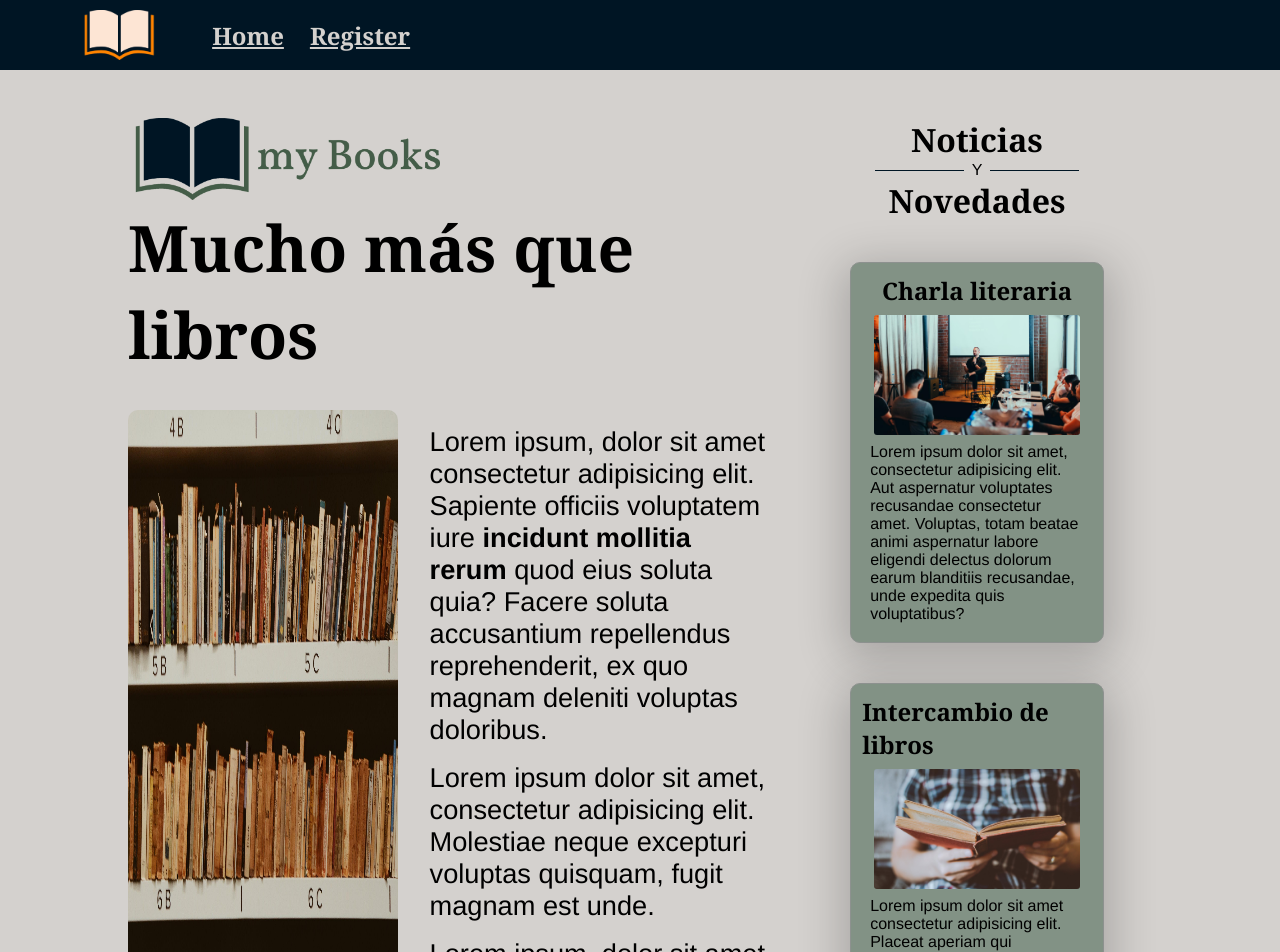
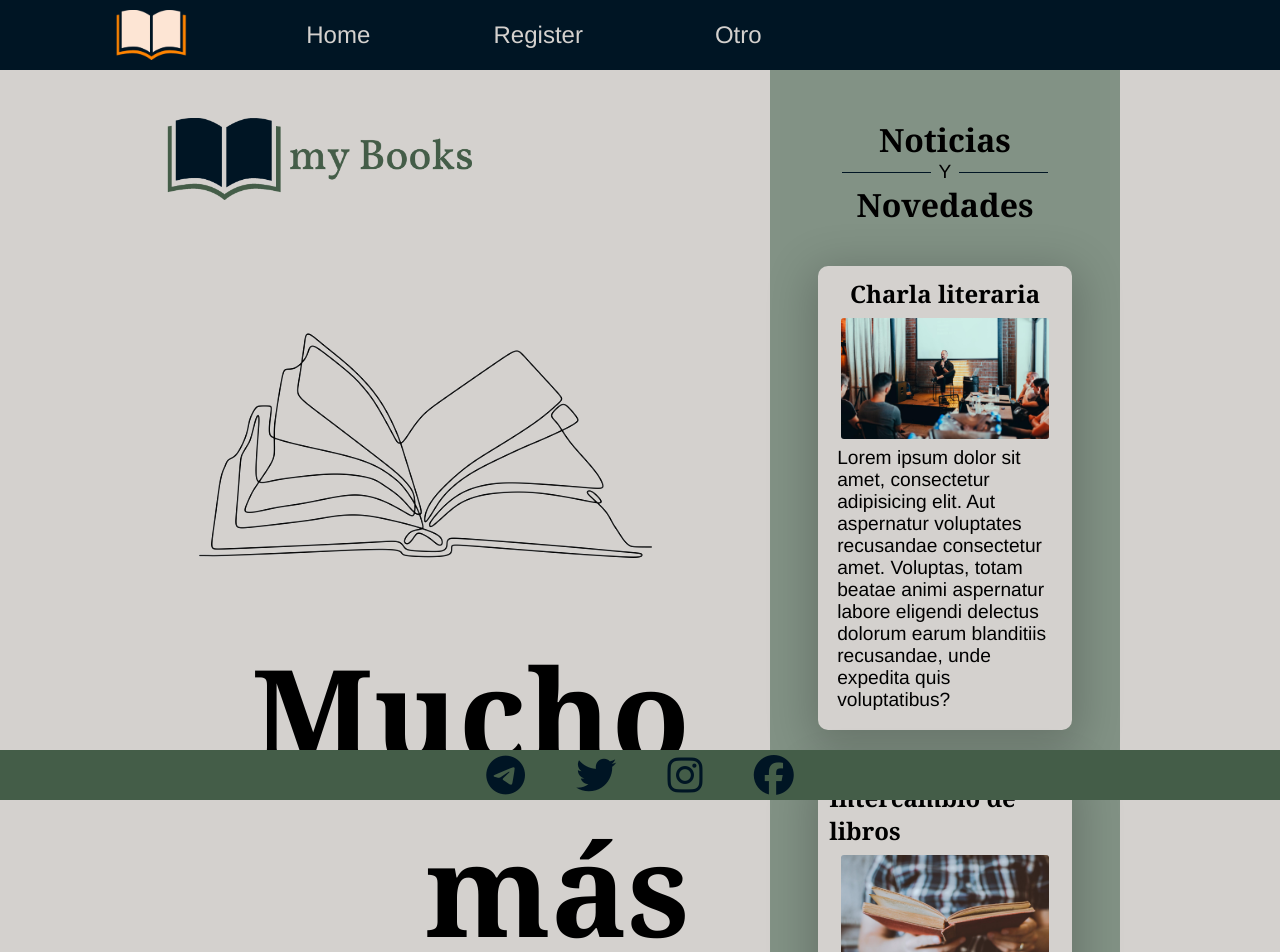
Before and after one commit to ZuriGE/myBooks, an Angular app: page / in a window 1280 px wide. Shown: the top 952 px of the page. Built offline with nearby package versions, Linux system fonts and the light colour scheme.

Commit message:
mejoras responsive

```diff
--- a/src/app/app.component.html
+++ b/src/app/app.component.html
@@ -1,3 +1,3 @@
 <app-header></app-header>
-
+<app-footer></app-footer>
 <router-outlet></router-outlet>
--- a/src/app/component/form-register/form-register.component.css
+++ b/src/app/component/form-register/form-register.component.css
@@ -1,14 +1,6 @@
-main {
-    display: flex;
-    flex-direction: column;
-    align-items: center;
-    justify-content: flex-start;
-    height: 100vh;
-    padding-top: 3vh
-}
-
 .form--container {
-    width: 30%;
+    /* width: minmax(360px, auto); */
+    width: 100%;
     min-width: 360px;
     display: flex;
     flex-direction: column;
@@ -93,5 +85,3 @@ hr {
 h3 {
     padding-top: 0.8rem;
 }
-
-@media(min-width:576px) {}
--- a/src/app/component/form-register/form-register.component.html
+++ b/src/app/component/form-register/form-register.component.html
@@ -1,4 +1,3 @@
-<main>
 <div class="form--container">
   <h2>Datos de registro</h2>
   <hr />
@@ -19,4 +18,3 @@
   </form>
   <button>Registrarse</button>
 </div>
-</main>
--- a/src/app/component/header/header.component.css
+++ b/src/app/component/header/header.component.css
@@ -1,56 +1,63 @@
 .header {
     background-color: var(--dark1);
+
     color: var(--dark1);
     height: 70px;
     display: flex;
     align-items: center;
-    padding: 0 5rem;
+
+    width: 100%;
 }
 
-.header__logo {
-    height: 50px;
-    align-self: center;
+.pcOnly {
+    display: none;
 }
 
 nav {
     width: 100%;
     height: 100%;
-    display: grid;
-    grid-template-columns: [x0] 1fr [x1] 1fr [x2] 1fr [x3] 1fr [x4] 6fr[x5];
+    display: flex;
+    justify-content: space-between;
+    padding-left: 3vw;
+    padding-right: 3vw;
+    align-items: center;
 
 }
 
-.nav__link {
-    height: 100%;
-    font-size: 1.5rem;
-    font-family: Cambria, Cochin, Georgia, Times, 'Times New Roman', serif;
-    font-weight: 600;
-    display: flex;
-    align-items: center;
-    justify-content: center;
+button {
+    border: none;
+    background-color: transparent;
     cursor: pointer;
-    color: var(--light1)
 }
 
-.nav img {
-    grid-column: x0/x1;
-    justify-self: flex-end;
+
+.header__logo {
+    height: 50px;
+    align-self: center;
+
 }
 
-.nav__link--home {
-    grid-column: x1/x2;
+.fa-solid {
+    color: var(--bright1);
+    font-size: 32px;
 }
 
-.nav__link--reg {
-    grid-column: x2/x3;
+ul.mobileOnly {
+
+    padding: 0 3rem;
+    position: absolute;
+    top: 70px;
+    left: 0;
+    background-color: var(--dark1);
 }
 
-.nav__link:hover {
-    color: var(--dark1);
-    background-color: var(--light1);
-    border-left: 8px solid var(--bright1);
-    border-right: 8px solid var(--dark2);
-    animation: navLinkHover 0.5s linear;
+.mobileOnly li {
+    padding: 1rem 0;
+    font-size: 1.2rem;
+}
+
+.mobileOnly li a {
+    color: var(--light1)
 }
 
 @keyframes navLinkHover {
@@ -75,3 +82,62 @@ nav {
     }
 
 }
+
+@media(min-width:769px) {
+    .mobileOnly {
+        display: none
+    }
+
+    .pcOnly {
+        display: flex;
+
+    }
+
+
+
+    nav {
+
+        justify-content: flex-start;
+        padding: 0 7rem;
+    }
+
+    ul {
+        display: flex;
+        padding: 0 3rem;
+        position: relative
+    }
+
+    li {
+
+        height: 70px;
+
+    }
+
+    a {
+        height: 70px;
+
+        width: clamp(100px, 200px, 250px);
+        padding: 0 0.5rem;
+    }
+
+    .nav__link {
+        height: 100%;
+        font-size: 1.5rem;
+
+
+        display: flex;
+        align-items: center;
+        justify-content: center;
+        cursor: pointer;
+        color: var(--light1)
+    }
+
+    a:hover {
+        color: var(--dark1);
+        background-color: var(--light1);
+        border-left: 8px solid var(--bright1);
+        border-right: 8px solid var(--dark2);
+        animation: navLinkHover 0.5s linear;
+    }
+
+}
--- a/src/app/component/header/header.component.html
+++ b/src/app/component/header/header.component.html
@@ -1,8 +1,28 @@
 <header class="header">
   <nav>
+    <button (click)="isVisible = !isVisible">
+      <i class="mobileOnly fa-solid fa-ellipsis"></i>
+    </button>
+
     <img class="header__logo" src="/assets/img/logo2.png" alt="" />
 
-    <a routerLink="/" class="nav__link nav__link--home">Home</a>
-    <a routerLink="/register" class="nav__link nav__link--reg">Register</a>
+    <ul class="mobileOnly" *ngIf="isVisible">
+      <li *ngFor="let menu of navMenu">
+        <a
+          class="nav__link nav__link--home"
+          (click)="isVisible = !isVisible"
+          [routerLink]="menu.link"
+          >{{ menu.name }}</a
+        >
+      </li>
+    </ul>
+
+    <ul class="pcOnly">
+      <li *ngFor="let menu of navMenu">
+        <a class="nav__link nav__link--home" [routerLink]="menu.link">{{
+          menu.name
+        }}</a>
+      </li>
+    </ul>
   </nav>
 </header>
--- a/src/app/component/header/header.component.ts
+++ b/src/app/component/header/header.component.ts
@@ -3,8 +3,17 @@ import { Component } from '@angular/core';
 @Component({
   selector: 'app-header',
   templateUrl: './header.component.html',
-  styleUrls: ['./header.component.css']
+  styleUrls: ['./header.component.css'],
+
 })
 export class HeaderComponent {
+  isVisible = false;
+
+  navMenu = [
+    {name:"Home", link:"/"},
+    {name:"Register", link:"/register"},
+    {name:"Otro", link:""}
+
+  ]
 
 }
--- a/src/app/pages/home/home.component.css
+++ b/src/app/pages/home/home.component.css
@@ -21,6 +21,28 @@ h3 {
 
 }
 
+.main--cont {
+    display: flex;
+    flex-direction: column;
+    align-items: center;
+}
+
+
+
+.img--cont {
+    width: 90%;
+    aspect-ratio: 46/36;
+    background-color: var(--light1);
+    background-image: url("/assets/img/home0.png");
+    background-size: contain;
+    background-blend-mode: darken;
+}
+
+p {
+    padding: 1rem 0;
+    font-size: 1.2rem;
+}
+
 .pcOnly {
     display: none;
 }
@@ -35,18 +57,6 @@ h3 {
     text-align: center;
 }
 
-.main p {
-    font-size: 1.3rem;
-    padding-top: 1rem;
-    ;
-}
-
-.deco {
-
-    width: 100%;
-
-    border-radius: 10px;
-}
 
 .separator--mobile {
     height: 1px;
@@ -114,9 +124,19 @@ h2 span {
     -webkit-overflow-scrolling: touch;
 }
 
-@media(min-width:576px) {
+@media(min-width:769px) {
     .main {
-        width: 80%
+        width: 80%;
+        padding-bottom: 5rem;
+
+
+    }
+
+    .main--cont {
+        display: grid;
+        grid-gap: 3rem;
+        grid-template-columns: repeat(auto-fit, minmax(min(90%, max(350px, 90%/2)), 1fr));
+        padding-right: 5rem;
     }
 
     .mobileOnly {
@@ -128,39 +148,54 @@ h2 span {
     }
 
     .main h1 {
-        font-size: 4rem;
+        font-size: 8rem;
         display: block;
-        text-align: left;
+        text-align: end;
+        padding-bottom: 0;
+        align-self: end;
+
     }
 
-    .cont--main {
-        width: 100%;
-        display: flex;
-        flex: none;
+    .main p {
+        font-size: 2rem;
+        justify-self: center;
+        align-self: center;
     }
 
-    .cont--main--txt {
-        padding: 0 2rem;
-    }
-
-    .cont--main--txt p {
-        font-size: 1.7rem;
+    .img--cont {
+        justify-self: center;
+        align-self: center;
+        border-radius: 5px;
     }
 
     .pcOnly div {
         display: flex
     }
 
-    .deco {
-        width: 40%;
-        flex-grow: 3;
-    }
 
     .home__cont--ext {
         display: flex;
         flex-direction: row;
         justify-content: center;
-        padding: 0 10vw;
+        padding: 0 10rem;
+
+    }
+
+    .img2 {
+        background-image: url("/assets/img/home1.jpg");
+        background-size: cover;
+
+    }
+
+    .img3 {
+        background-image: url("/assets/img/home3.jpg");
+        background-size: cover;
+
+    }
+
+    .img4 {
+        background-image: url("/assets/img/home4.jpg");
+        background-size: cover;
 
     }
 
@@ -187,6 +222,7 @@ h2 span {
         min-width: 350px;
         padding: 3rem;
         display: block;
+        background-color: var(--light2);
 
     }
 
@@ -197,7 +233,7 @@ h2 span {
     }
 
     .article {
-        background-color: var(--light2);
+        background-color: var(--light1);
         padding: 0.7rem;
         margin: 2.5rem 0;
         display: flex;
@@ -205,7 +241,7 @@ h2 span {
         align-items: center;
         border-radius: 10px;
         box-shadow: 0px 10px 45px 9px rgba(0, 0, 0, 0.2);
-        border: 1px solid rgb(141, 145, 143)
+        border: none
     }
 
     .article img {
--- a/src/app/pages/home/home.component.html
+++ b/src/app/pages/home/home.component.html
@@ -1,30 +1,31 @@
 <div class="home__cont--ext">
   <main class="main">
     <img class="logo" src="/assets/img/logoDark.png" alt="" />
+    <section class="main--cont">
+      <div class="img--cont"></div>
       <h1>Mucho más que libros</h1>
-    <div class="cont--main">
-      <img class="deco" src="/assets/img/tiraLibros.jpg" alt="" />
-      <div class="cont--main--txt">
       <p>
-          Lorem ipsum, dolor sit amet consectetur adipisicing elit. Sapiente
-          officiis voluptatem iure
-          <strong> incidunt mollitia rerum </strong>quod eius soluta quia?
-          Facere soluta accusantium repellendus reprehenderit, ex quo magnam
-          deleniti voluptas doloribus.
+        Lorem, ipsum dolor sit amet consectetur adipisicing elit. Beatae dolorum
+        laudantium ipsa iure blanditiis, explicabo temporibus rem porro
+        recusandae reprehenderit ratione aperiam hic quisquam cum perspiciatis
+        omnis ex amet magni!
       </p>
-
+      <div class="img--cont img2"></div>
+      <div class="img--cont img3"></div>
       <p>
-          Lorem ipsum dolor sit amet, consectetur adipisicing elit. Molestiae
-          neque excepturi voluptas quisquam, fugit magnam est unde.
+        Lorem ipsum dolor, sit amet consectetur adipisicing elit. Soluta ut at
+        quas a illo quaerat inventore esse repudiandae iste perferendis. Veniam,
+        accusamus hic ab vitae veritatis maiores. Sequi maxime reiciendis
+        necessitatibus accusantium, veniam qui dignissimos iusto, adipisci
+        asperiores nisi officia vero et iste, recusandae quod?
       </p>
-
       <p>
-          Lorem ipsum, dolor sit amet consectetur adipisicing elit. Quae
-          nesciunt facilis laudantium voluptas,
-          <strong>praesentium distinctio ex vitae</strong> amet maxime incidunt.
+        Lorem ipsum dolor, sit amet consectetur adipisicing elit. Impedit,
+        voluptates sint culpa facilis obcaecati dolore, nemo tempore molestias
+        fuga enim quae ratione accusantium ipsam id.
       </p>
-      </div>
-    </div>
+      <div class="img--cont img4"></div>
+    </section>
   </main>
 
   <div class="separator--mobile mobileOnly"></div>
--- a/src/app/pages/register/register.component.css
+++ b/src/app/pages/register/register.component.css
@@ -0,0 +1,17 @@
+main {
+    width: 100%;
+    height: 100%;
+    display: flex;
+    justify-content: center;
+    align-items: center;
+
+}
+
+.container {
+    width: 40%;
+    min-width: 360px;
+    padding: 8vh 0;
+
+
+
+}
--- a/src/app/pages/register/register.component.html
+++ b/src/app/pages/register/register.component.html
@@ -1 +1,5 @@
-<app-form-register></app-form-register>
+<main>
+  <div class="container">
+    <app-form-register></app-form-register>
+  </div>
+</main>
--- a/src/styles.css
+++ b/src/styles.css
@@ -12,9 +12,12 @@
     padding: 0;
     box-sizing: border-box;
     font-family: Helvetica, Arial, sans-serif;
+    list-style: none;
+    text-decoration: none;
 }
 
-body {
+html {
     height: 100%;
     background-color: var(--light1);
+    overflow-x: hidden;
 }
```
Also changed, not shown: src/assets/img/home0.png (added), src/assets/img/istockphoto-1333152206-2048x2048.jpg (added). Lines whose indentation alone changed are shown as unchanged.
